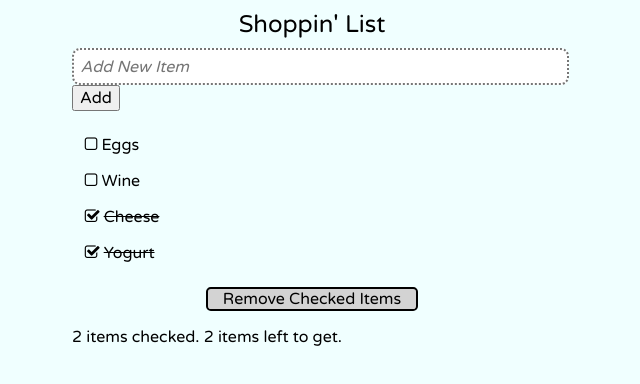
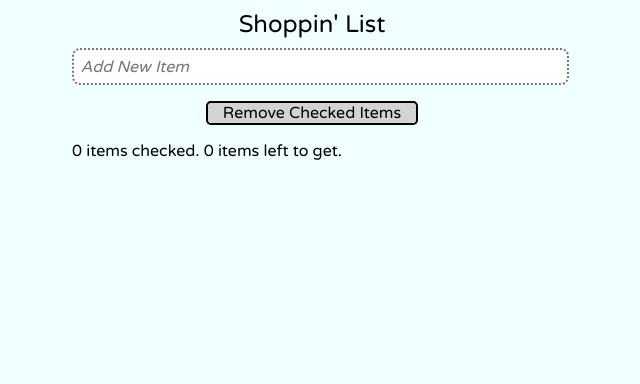
Before and after one commit to tgew/shopping-list, a plain HTML site: page index.html in a window 1280 px wide. Shown: the whole page, without its empty margins (328-968 px from the left). Drawn offline with nearby package versions, Linux system fonts and the light colour scheme.

Commit message:
starts with a blank list.

```diff
--- a/css/style.css
+++ b/css/style.css
@@ -71,7 +71,6 @@ li {
     text-decoration: none;
 }
 
-
-#item3, #item4 {
-/*    text-decoration: line-through;*/
+#add_button {
+    display: none;
 }
--- a/index.html
+++ b/index.html
@@ -18,13 +18,10 @@
             <input id="add_button" type="submit" value="Add"></input>
         </form>
         <ul>
-            <li><i class="fa fa-square-o"></i>Eggs</li>
-            <li><i class="fa fa-square-o"></i>Wine</li>
-            <li class="checked"><i class="fa fa-check-square-o"></i>Cheese</li>
-            <li class="checked"><i class="fa fa-check-square-o"></i>Yogurt</li>
+
         </ul>
         <div class="remove">Remove Checked Items</div>
-        <div class="stats">2 items checked.  2 items left to get.</div>
+        <div class="stats">0 items checked.  0 items left to get.</div>
     </div>
 </body>
 </html>
```
